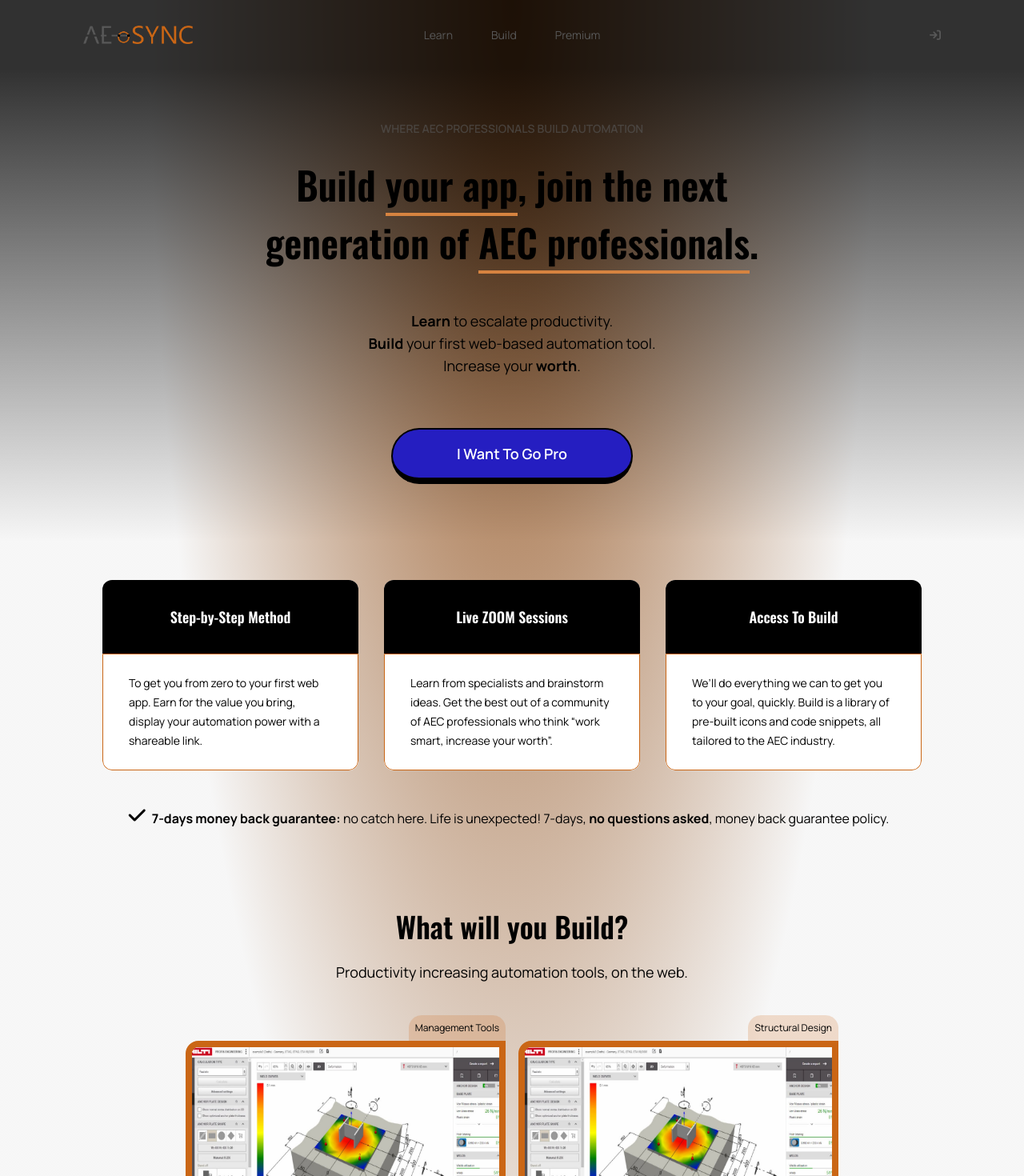
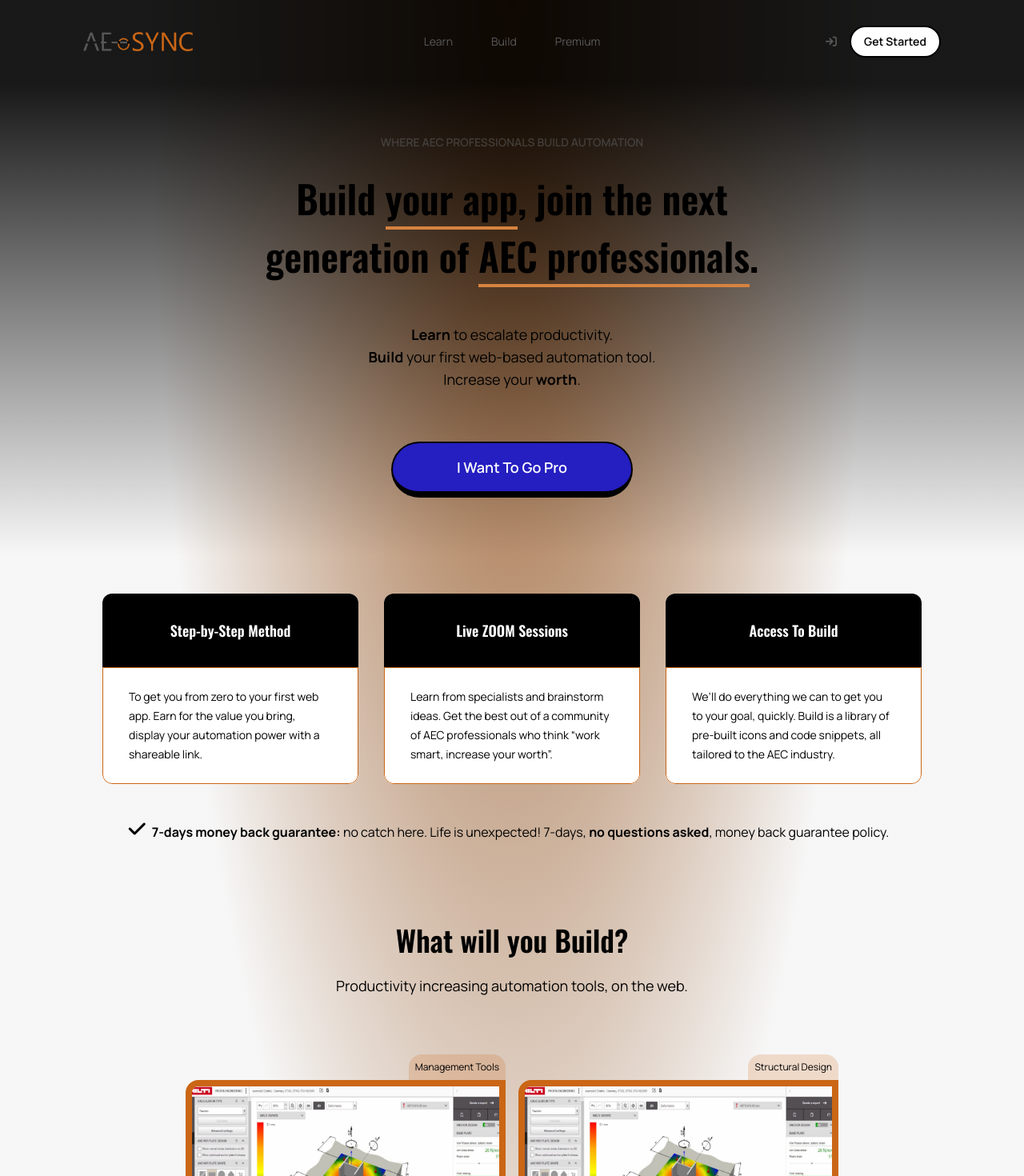
Before and after one commit to pat-aguiar/AE-SYNC, a React (Vite) app: page / in a window 1280 px wide. Shown: the top 1470 px of the page at 80% size. Built offline with nearby package versions, Linux system fonts and the light colour scheme.

Commit message:
nav bar layout and content updated

```diff
--- a/src/pages/ExampleCarousel/ExampleCard.jsx
+++ b/src/pages/ExampleCarousel/ExampleCard.jsx
@@ -2,9 +2,14 @@ const ExampleCard = (props) => {
   const { example } = props;
 
   return (
-    <div className="m-2 mb-10 relative">
-      <div className="absolute -top-8 right-0 bg-brand-orange/20 font-manrope p-2 rounded-t-2xl text-xs text-end w-fit">{example.title}</div>
-      <img src={example.image} className="border-8 border-brand-orange rounded-2xl rounded-tr-none h-40 w-60 md:h-[250px] md:w-[400px]" />
+    <div className="flex flex-col items-end m-2 mb-10">
+      <div className="bg-brand-orange/20 font-manrope p-2 rounded-t-2xl text-xs text-end w-fit">
+        {example.title}
+      </div>
+      <img
+        src={example.image}
+        className="border-8 border-brand-orange rounded-2xl rounded-tr-none h-40 w-60 md:h-[250px] md:w-[400px]"
+      />
     </div>
   );
 };
--- a/src/pages/ExampleCarousel/index.jsx
+++ b/src/pages/ExampleCarousel/index.jsx
@@ -4,7 +4,6 @@ import ExampleCard from "./ExampleCard";
 
 const ExampleCarousel = () => {
   const [startIdx, setStartIdx] = useState(1);
-  console.log(startIdx);
 
   const exampleCards = examples
     .slice(startIdx, startIdx + 3)
--- a/src/pages/HeroSection.jsx
+++ b/src/pages/HeroSection.jsx
@@ -3,7 +3,7 @@ import { Link } from "react-router-dom";
 const HeroSection = () => {
   return (
     <>
-      <div className="bg-gradient-to-b from-black/80 flex justify-center px-8 py-16">
+      <div className="bg-gradient-to-b from-black/90 flex justify-center px-8 py-16">
         <div className="flex flex-col items-center max-w-2xl">
           <div className="text-brand-gray/60 text-center text-sm md:text-md font-manrope font-semibold">
             WHERE AEC PROFESSIONALS BUILD AUTOMATION
@@ -28,7 +28,7 @@ const HeroSection = () => {
             Increase your <span className="font-bold">worth</span>.
           </div>
           <Link
-            to="/premium"
+            to="/sign-in"
             className="bg-brand-blue border-2 border-b-8 border-black font-semibold hover:bg-brand-orange-light text-sm md:text-lg text-white px-12 md:px-20 mb-2 py-4 rounded-full"
           >
             I Want To Go Pro
--- a/src/pages/NavBar.jsx
+++ b/src/pages/NavBar.jsx
@@ -1,13 +1,20 @@
 import { Link } from "react-router-dom";
+import { useState } from "react";
 
 const NavBar = () => {
+  const [isMobileMenuOpen, setIsMobileMenuOpen] = useState(false);
+
   return (
-    <div className="top-0 flex justify-center p-8 bg-black/80 text-brand-gray text-sm md:text-md font-manrope">
-      <div className="flex justify-between items-center w-full max-w-6xl px-10">
+    <>
+      <nav className="sticky top-0 right-0 left-0 flex justify-center p-8 bg-black/90 text-brand-gray text-sm md:text-md font-manrope">
+        <div className="flex justify-between items-center w-full max-w-6xl sm:px-10">
           <Link to="/">
-          <img className="w-36" src="./../../public/logo-main-orange.png" />
+            <img
+              className="w-24 md:w-36"
+              src="./../../public/logo-main-orange.png"
+            />
           </Link>
-        <div>
+          <div className="hidden md:flex">
             <Link to="/learn" className="mx-6 hover:text-brand-orange-light">
               Learn
             </Link>
@@ -18,14 +25,67 @@ const NavBar = () => {
               Premium
             </Link>
           </div>
+          <div className="hidden md:flex justify-between items-center w-36">
             <Link
               to="/sign-in"
-          className="w-36 text-right hover:text-brand-orange-light"
+              className="hidden md:flex justify-end text-right hover:text-brand-orange-light"
             >
               <i className="fa-solid fa-arrow-right-to-bracket"></i>
             </Link>
+            <Link
+              to="/sign-in"
+              className="bg-white border-2 border-black font-semibold hover:bg-brand-orange-light text-black px-4 py-2 rounded-full"
+            >
+              Get Started
+            </Link>
           </div>
+
+          {!isMobileMenuOpen && (
+            <button
+              className="md:hidden"
+              onClick={() => setIsMobileMenuOpen(true)}
+            >
+              <i className="fa-solid fa-bars text-lg" />
+            </button>
+          )}
+          {isMobileMenuOpen && (
+            <button
+              className="md:hidden font-bold text-lg"
+              onClick={() => setIsMobileMenuOpen(false)}
+            >
+              X
+            </button>
+          )}
         </div>
+      </nav>
+      {isMobileMenuOpen && (
+        <div className="md:hidden absolute w-screen bg-brand-orange flex flex-col px-8 py-4 text-sm">
+          <div className="mb-8 mt-4">
+            <Link
+              to="/sign-in"
+              className="border-2 border-white font-semibold hover:bg-brand-orange-light text-white px-6 py-3 rounded-full mr-8"
+            >
+              Sign-in
+            </Link>
+            <Link
+              to="/sign-in"
+              className="bg-white border-2 border-black font-semibold hover:bg-brand-orange-light text-black px-10 py-3 rounded-full"
+            >
+              Get Started
+            </Link>
+          </div>
+          <Link to="/learn" className="hover:text-white py-2">
+            Learn
+          </Link>
+          <Link to="/build" className="hover:text-white py-2">
+            Build
+          </Link>
+          <Link to="/premium" className="hover:text-white py-2">
+            Premium
+          </Link>
+        </div>
+      )}
+    </>
   );
 };
 
--- a/tailwind.config.js
+++ b/tailwind.config.js
@@ -4,7 +4,7 @@ export default {
   theme: {
     extend: {
       colors: {
-        // "brand-blue": "#3661E1",
+        "brand-blue-light": "#3661E1",
         "brand-blue": "#251ec1",
         "brand-dark": "#282828",
         "brand-gray": "#585858",
```
Lines whose indentation alone changed are shown as unchanged.
